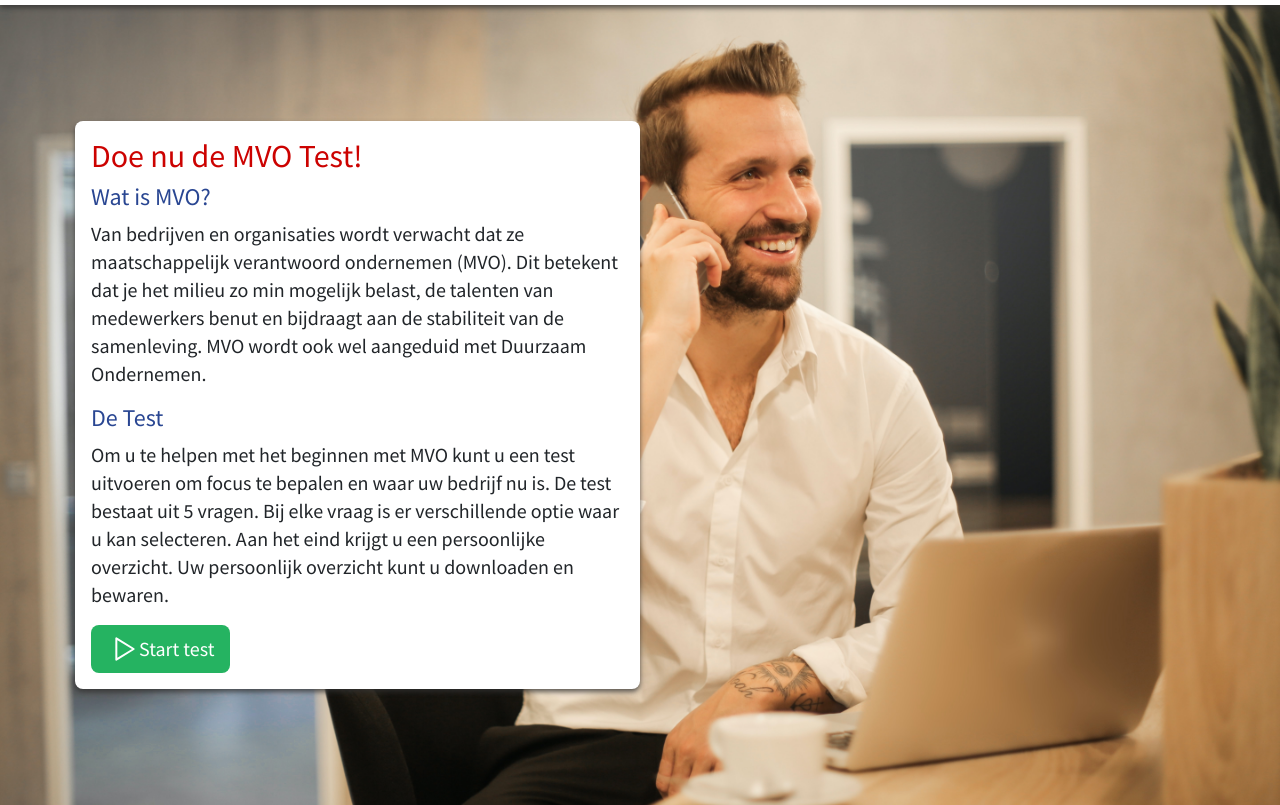
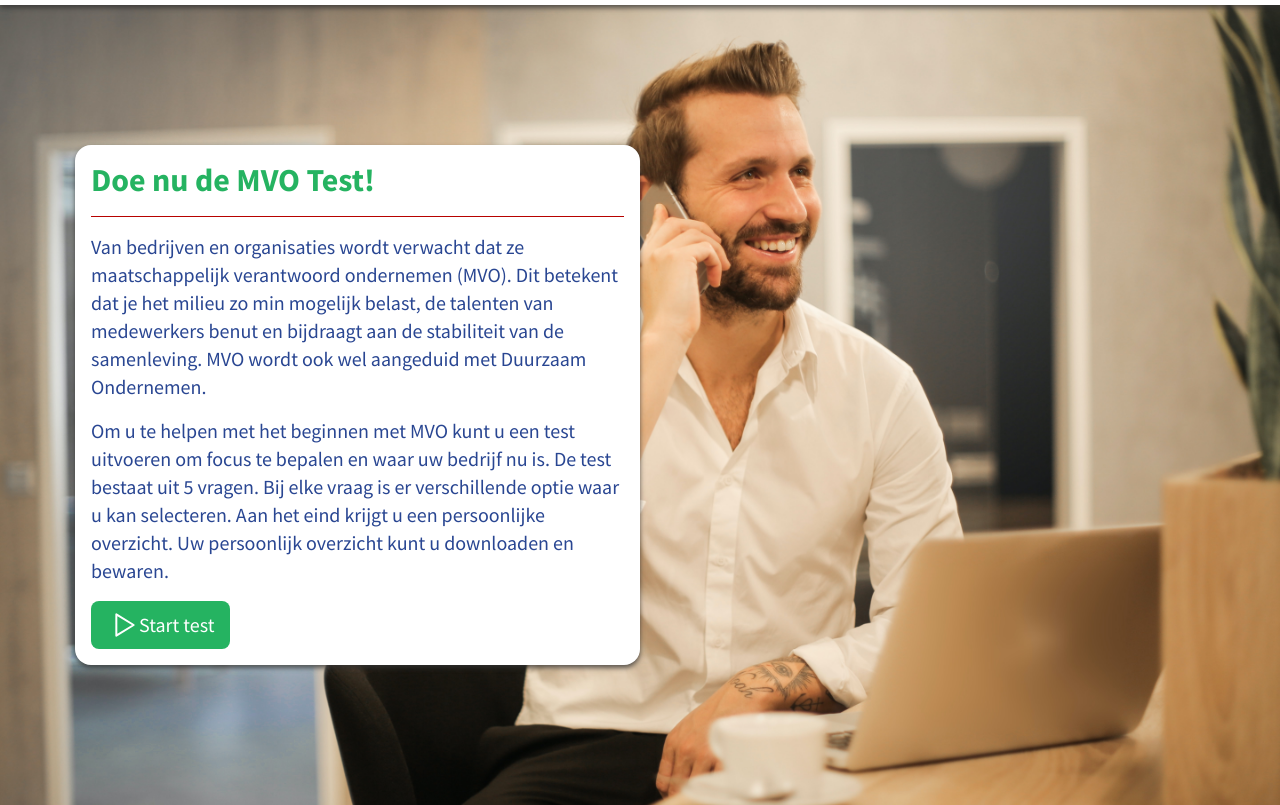
Before and after one commit to igotnova/Team-Bravo, a website: page app/index.html in a window 1280 px wide. Shown: the part 66-871 px from the top of the page. Drawn offline with nearby package versions, Linux system fonts and the light colour scheme; files that its build step writes are made by us from their sources; a script that the page names is missing.

Commit message:
Last changes

```diff
--- a/app/index.html
+++ b/app/index.html
@@ -34,13 +34,8 @@
                 <div class="row">
                     <div class="col-md-6 mvotest-start">
                         <h2>Doe nu de MVO Test!</h2>
-                        <h3>Wat is MVO?</h3>
+                        <hr>
                         <p>Van bedrijven en organisaties wordt verwacht dat ze maatschappelijk verantwoord ondernemen (MVO). Dit betekent dat je het milieu zo min mogelijk belast, de talenten van medewerkers benut en bijdraagt aan de stabiliteit van de samenleving. MVO wordt ook wel aangeduid met Duurzaam Ondernemen.</p>
-
-                        <!-- <h3>Waarom MVO?</h3>
-                        <p>Duurzaam ondernemen loont! Het bespaart kosten, bevordert innovatie, draagt bij aan een goede reputatie en de wereld wordt er ook nog beter van. Met MVO houd je rekening met de toekomstmogelijkheden van mensen elders op de wereld en van volgende generaties.</p> -->
-
-                        <h3>De Test</h3>
                         <p>Om u te helpen met het beginnen met MVO kunt u een test uitvoeren om focus te bepalen en waar uw bedrijf nu is. De test bestaat uit 5 vragen. Bij elke vraag is er verschillende optie waar u kan selecteren. Aan het eind krijgt u een persoonlijke overzicht. Uw persoonlijk overzicht kunt u downloaden en bewaren.</p>
                         <a href="quiz.html" class="mvotest-btn">
                             <svg xmlns="http://www.w3.org/2000/svg" class="icon icon-tabler icon-tabler-player-play" width="32" height="32" viewBox="0 0 24 24" stroke-width="1.5" stroke="#ffffff" fill="none" stroke-linecap="round" stroke-linejoin="round">
--- a/app/scss/components/_button.scss
+++ b/app/scss/components/_button.scss
@@ -12,6 +12,7 @@
   text-decoration: none;
   &:hover {
     color: $white;
+    text-decoration: none;
     box-shadow: -2px 1px 5px -2px rgba(0, 0, 0, 0.75);
   }
 }
--- a/app/scss/layout/_components.scss
+++ b/app/scss/layout/_components.scss
@@ -1,15 +1,19 @@
 .mvotest-start {
   padding: 16px;
   background-color: $white;
-  border-radius: 8px;
+  border-radius: 16px;
   -webkit-box-shadow: 0px 3px 5px 0px rgba(50, 50, 50, 0.75);
   -moz-box-shadow: 0px 3px 5px 0px rgba(50, 50, 50, 0.75);
   box-shadow: 0px 3px 5px 0px rgba(50, 50, 50, 0.75);
   h2 {
-    color: $red;
+    color: $green;
+    font-weight: bold;
   }
   h3 {
     font-size: 24px;
+    color: $green;
+  }
+  p {
     color: $blue;
   }
 }
--- a/app/scss/pages/_quiz.scss
+++ b/app/scss/pages/_quiz.scss
@@ -10,6 +10,9 @@
   background-color: $white;
   border-radius: 16px;
   overflow: hidden;
+  -webkit-box-shadow: 0px 3px 5px 0px rgba(50, 50, 50, 0.75);
+  -moz-box-shadow: 0px 3px 5px 0px rgba(50, 50, 50, 0.75);
+  box-shadow: 0px 3px 5px 0px rgba(50, 50, 50, 0.75);
 }
 
 hr {
```
Also changed, not shown: app/quiz.html (+1 -1 lines), app/css/main.css.
